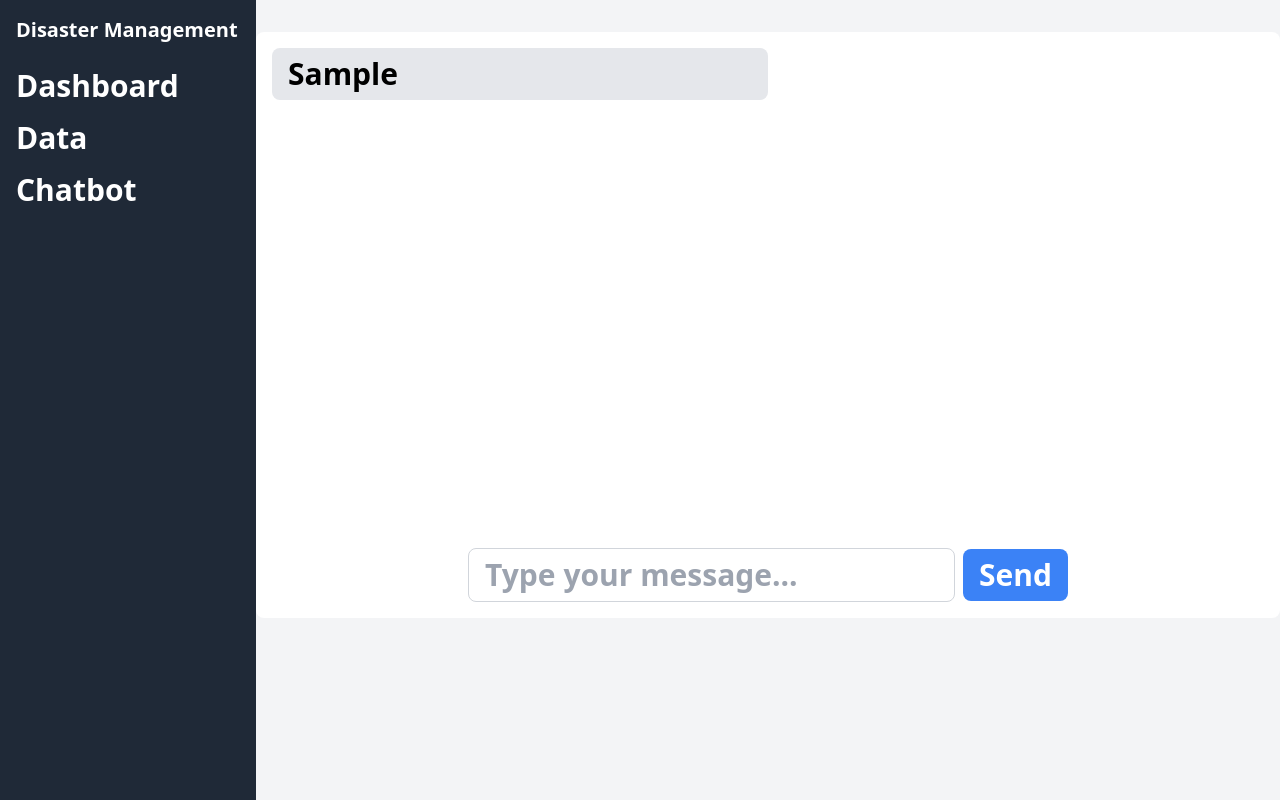
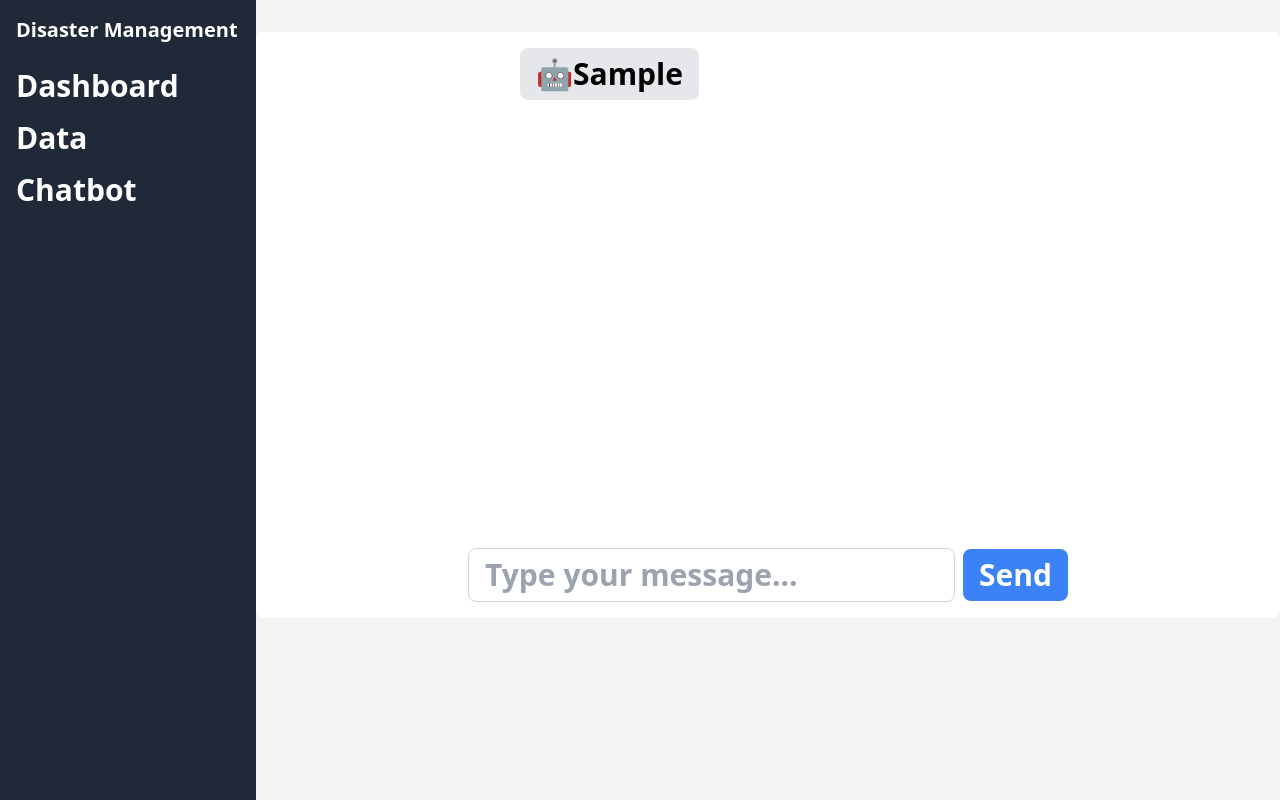
Before and after one commit to aniishme/chatbot-frontend, a React (Vite) app: page / in a window 1280 px wide. Both pictures are taken after typing "Sample" into the empty fields and a click on the button "Send". Built offline with nearby package versions, Linux system fonts and the light colour scheme.

Commit message:
modified for better visualization of message

```diff
--- a/src/components/Chat/ChatInput/ChatInput.tsx
+++ b/src/components/Chat/ChatInput/ChatInput.tsx
@@ -1,28 +1,30 @@
 // ChatInput.tsx
 import React, { useState } from "react";
+import { Message } from "../../../types";
 
 interface ChatInputProps {
-  onSubmitMessage: (message: string) => void;
+  onSubmitMessage: (message: Message) => void;
 }
 
 const ChatInput: React.FC<ChatInputProps> = ({ onSubmitMessage }) => {
-  const [message, setMessage] = useState("");
+  const [message, setMessage] = useState<Message>({ text: "", sender: "user" });
 
   const handleChange = (event: React.ChangeEvent<HTMLInputElement>) => {
-    setMessage(event.target.value);
+    setMessage({ text: event.target.value, sender: "bot" });
   };
 
   const handleSubmit = (event: React.FormEvent) => {
     event.preventDefault();
     onSubmitMessage(message);
-    setMessage("");
+
+    setMessage({ text: "", sender: "user" });
   };
 
   return (
     <form onSubmit={handleSubmit} className="flex items-center justify-center">
       <input
         type="text"
-        value={message}
+        value={message.text}
         onChange={handleChange}
         placeholder="Type your message..."
         className="border border-gray-300 rounded-lg px-4 py-2 mr-2"
--- a/src/components/Chat/ChatMessages/ChatMessages.tsx
+++ b/src/components/Chat/ChatMessages/ChatMessages.tsx
@@ -1,18 +1,30 @@
 // ChatMessages.tsx
 import React from "react";
+import { Message } from "../../../types";
 
 interface ChatMessagesProps {
-  messages: string[];
+  messages: Message[];
 }
 
 const ChatMessages: React.FC<ChatMessagesProps> = ({ messages }) => {
   return (
-    <div className="flex flex-col space-y-2 w-1/2">
-      {messages.map((message, index) => (
-        <div key={index} className="bg-gray-200 rounded-lg px-4 py-2">
-          {message}
-        </div>
-      ))}
+    <div className="w-full flex items-center justify-center">
+      <div className="flex flex-col space-y-5 w-1/2">
+        {messages.map((message, index) => (
+          <div
+            key={index}
+            className={`px-4 py-2 rounded-lg flex w-max ${
+              message.sender === "user"
+                ? "bg-blue-200  self-end flex-row-reverse"
+                : "bg-gray-200"
+            }`}
+          >
+            {" "}
+            <p>{message.sender === "user" ? "👤" : "🤖"}</p>
+            <p>{message.text}</p>
+          </div>
+        ))}
+      </div>
     </div>
   );
 };
--- a/src/pages/Chat.tsx
+++ b/src/pages/Chat.tsx
@@ -1,11 +1,12 @@
 import { useState } from "react";
 import ChatInput from "../components/Chat/ChatInput/ChatInput";
 import ChatMessages from "../components/Chat/ChatMessages/ChatMessages";
+import { Message } from "../types";
 
 const Chat: React.FC = () => {
-  const [messages, setMessages] = useState<string[]>([]);
+  const [messages, setMessages] = useState<Message[]>([]);
 
-  const handleSubmitMessage = (message: string) => {
+  const handleSubmitMessage = (message: Message) => {
     setMessages((prevMessages) => [...prevMessages, message]);
   };
 
```
